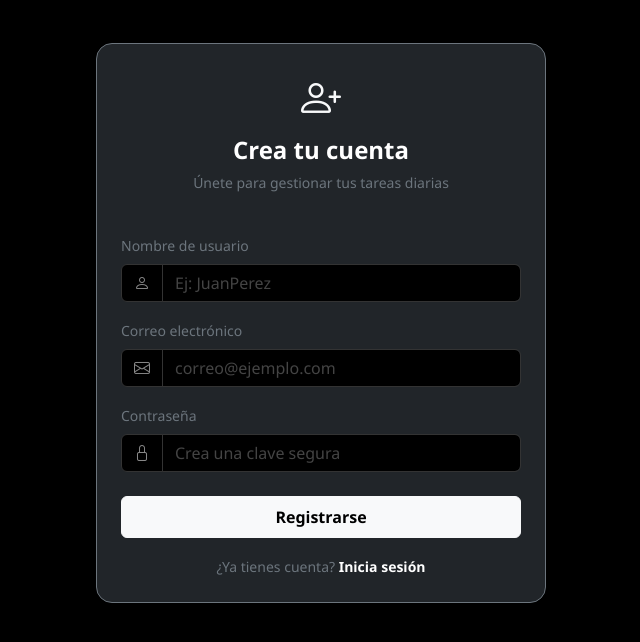
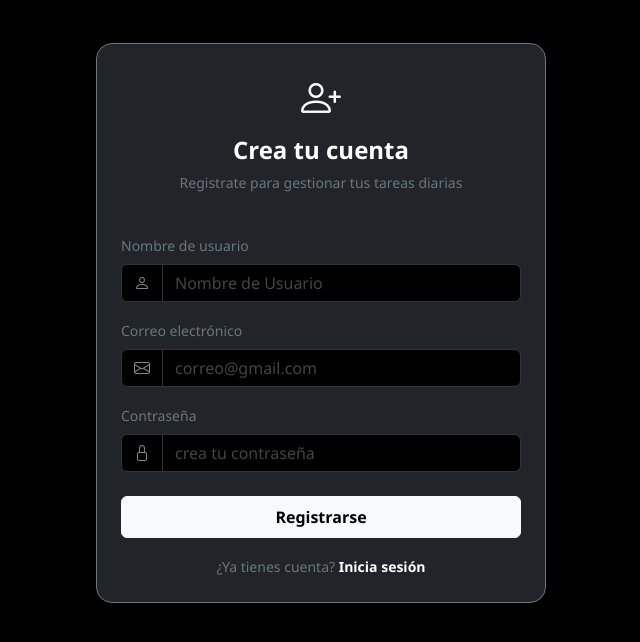
Before and after one commit to OscarMedina-125435/practica1, a Flask app: page /register in a window 1280 px wide. Shown: the part 57-699 px from the top of the page, without its empty margins (319-959 px from the left). Run offline with Flask 3, Linux system fonts and the light colour scheme.

Commit message:
termine el diseño

```diff
--- a/templates/base.html
+++ b/templates/base.html
@@ -8,7 +8,7 @@
     <link rel="stylesheet" href="https://cdn.jsdelivr.net/npm/bootstrap-icons@1.11.1/font/bootstrap-icons.css">
     <link rel="stylesheet" href="{{ url_for('static', filename='css/style.css') }}">
     <style>
-        /* Ajuste para que el contenido no quede debajo de la navbar fija */
+
         body { padding-top: 60px; }
     </style>
 </head>
@@ -35,5 +35,6 @@
 
     {% block content %}{% endblock %}
 
+    <script src="https://cdn.jsdelivr.net/npm/bootstrap@5.3.8/dist/js/bootstrap.bundle.min.js" integrity="sha384-FKyoEForCGlyvwx9Hj09JcYn3nv7wiPVlz7YYwJrWVcXK/BmnVDxM+D2scQbITxI" crossorigin="anonymous"></script>
     </body>
 </html>
--- a/templates/index.html
+++ b/templates/index.html
@@ -20,7 +20,7 @@
 
                     <div class="form-check">
                         <input class="form-check-input" type="checkbox" id="check{{ loop.index }}"
-                               {% if t.status == 'terminado' %} checked {% endif %} disabled>
+                                {% if t.status == 'terminado' %} checked {% endif %} disabled>
                         <label class="form-check-label text-white" for="check{{ loop.index }}">
                             {{ t.nombre }}
                         </label>
--- a/templates/login.html
+++ b/templates/login.html
@@ -11,12 +11,12 @@
 
                     <div class="mb-3">
                         <label class="form-label">Correo electrónico</label>
-                        <input type="email" name="email" class="form-control bg-black text-white border-secondary" placeholder="ejemplo@correo.com" required>
+                        <input type="email" name="email" class="form-control bg-black text-white border-secondary" placeholder="correo@gmail.com" required>
                     </div>
 
                     <div class="mb-4">
                         <label class="form-label">Contraseña</label>
-                        <input type="password" name="password" class="form-control bg-black text-white border-secondary" placeholder="••••••••" required>
+                        <input type="password" name="password" class="form-control bg-black text-white border-secondary" placeholder="ingresa tu contraseña" required>
                     </div>
 
                     <button type="submit" class="btn btn-light w-100 fw-bold">Entrar</button>
@@ -24,7 +24,7 @@
                 </form>
 
                 <div class="text-center mt-3">
-                    <small class="text-secondary">¿No tienes cuenta? <a href="/register" class="text-white">Regístrate</a></small>
+                    <small class="text-secondary">¿No tienes cuenta? ve y <a href="/register" class="text-white">Regístrate</a></small>
                 </div>
             </div>
         </div>
--- a/templates/registro.html
+++ b/templates/registro.html
@@ -9,7 +9,7 @@
         <div class="text-center mb-4">
             <i class="bi bi-person-plus fs-1 text-light"></i>
             <h2 class="h4 mt-2 fw-bold">Crea tu cuenta</h2>
-            <p class="text-secondary small">Únete para gestionar tus tareas diarias</p>
+            <p class="text-secondary small">Registrate para gestionar tus tareas diarias</p>
         </div>
 
         <form action="/register" method="POST">
@@ -19,7 +19,7 @@
                     <span class="input-group-text bg-black border-secondary text-secondary">
                         <i class="bi bi-person"></i>
                     </span>
-                    <input type="text" name="username" id="username" class="form-control bg-black text-white border-secondary" placeholder="Ej: JuanPerez" required>
+                    <input type="text" name="username" id="username" class="form-control bg-black text-white border-secondary" placeholder="Nombre de Usuario" required>
                 </div>
             </div>
 
@@ -29,7 +29,7 @@
                     <span class="input-group-text bg-black border-secondary text-secondary">
                         <i class="bi bi-envelope"></i>
                     </span>
-                    <input type="email" name="email" id="email" class="form-control bg-black text-white border-secondary" placeholder="correo@ejemplo.com" required>
+                    <input type="email" name="email" id="email" class="form-control bg-black text-white border-secondary" placeholder="correo@gmail.com" required>
                 </div>
             </div>
 
@@ -39,7 +39,7 @@
                     <span class="input-group-text bg-black border-secondary text-secondary">
                         <i class="bi bi-lock"></i>
                     </span>
-                    <input type="password" name="password" id="password" class="form-control bg-black text-white border-secondary" placeholder="Crea una clave segura" required>
+                    <input type="password" name="password" id="password" class="form-control bg-black text-white border-secondary" placeholder="crea tu contraseña" required>
                 </div>
             </div>
 
```
Also changed, not shown: static/img/logo.jpg (renamed from static/css/img/logo.jpg).
